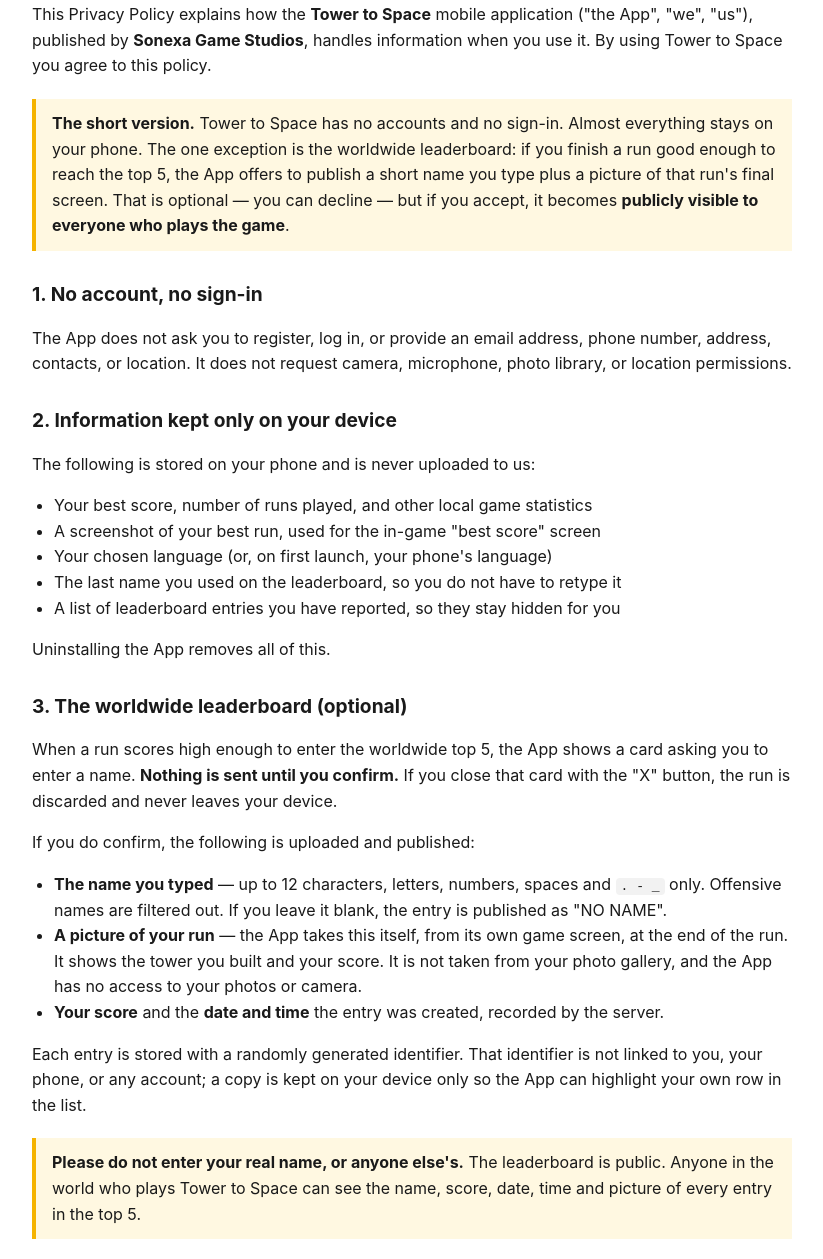
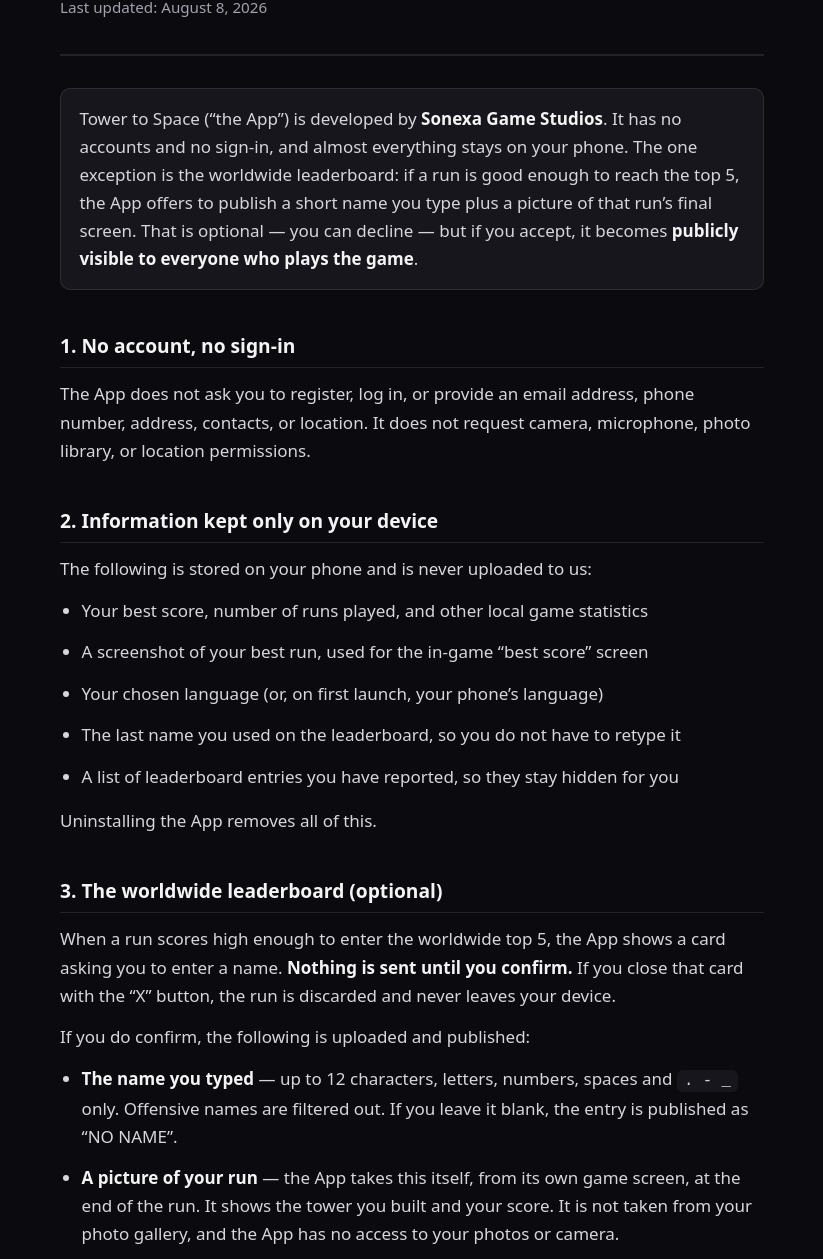
Before and after one commit to Rickc2025/rickc2025.github.io, a plain HTML site: page privacy/tower-to-space/index.html in a window 1280 px wide. Shown: the part 147-1406 px from the top of the page, without its empty margins (228-1051 px from the left). Drawn offline with Linux system fonts and the light colour scheme.

Commit message:
Restyle Tower to Space privacy policy to match the site's dark theme
It was the only policy page still on a light background - the first version
copied styling from an old standalone repo instead of the live site. Now uses
the same shared dark stylesheet as the DrumHit and Wobbins pages, with cyan
as its accent to match the game.

```diff
--- a/privacy/tower-to-space/index.html
+++ b/privacy/tower-to-space/index.html
@@ -1,40 +1,54 @@
-<!DOCTYPE html>
+<!doctype html>
 <html lang="en">
 <head>
 <meta charset="utf-8">
 <meta name="viewport" content="width=device-width, initial-scale=1">
-<title>Tower to Space — Privacy Policy</title>
+<title>Tower to Space &mdash; Privacy Policy | Sonexa Game Studios</title>
+<meta name="description" content="What Tower to Space collects, why, and what you can do about it.">
+<meta name="theme-color" content="#0b0b0f">
+<link rel="icon" href="/favicon.ico" sizes="any">
+<link rel="icon" type="image/png" sizes="96x96" href="/assets/brand/icon-96.png">
+<link rel="apple-touch-icon" href="/assets/brand/apple-touch-icon.png">
 <style>
-  /* Background stated explicitly: with only a dark text colour set, a browser
-     in forced dark mode renders this page dark-on-dark and unreadable. */
-  html { background: #ffffff; }
-  body { font-family: -apple-system, Segoe UI, Roboto, Helvetica, Arial, sans-serif;
-         max-width: 760px; margin: 0 auto; padding: 32px 20px; line-height: 1.6;
-         color: #1a1a1a; background: #ffffff; }
-  h1 { font-size: 1.7rem; margin-bottom: 4px; }
-  h2 { font-size: 1.2rem; margin-top: 28px; }
-  .muted { color: #666; font-size: 0.95rem; }
-  a { color: #1565c0; }
-  ul { padding-left: 22px; }
-  code { background: #f2f2f2; padding: 1px 5px; border-radius: 4px; }
-  .callout { background: #fff8e1; border-left: 4px solid #f5b300; padding: 12px 16px; margin: 20px 0; }
+  /* Self-contained on purpose: must render with zero external requests. */
+  :root { --bg:#0b0b0f; --surface:#16161c; --line:rgba(244,244,245,.1); --text:#f4f4f5; --muted:#a2a2ae; --accent:#4addff; }
+  * { box-sizing:border-box; margin:0; padding:0; }
+  body { background:var(--bg); color:var(--text); font:17px/1.65 system-ui,-apple-system,"Segoe UI",Roboto,Helvetica,Arial,sans-serif; padding:2.5rem 1.25rem 4rem; -webkit-text-size-adjust:100%; }
+  main { max-width:44rem; margin:0 auto; }
+  .home { display:inline-block; margin-bottom:2rem; color:var(--muted); text-decoration:none; font-size:.9rem; letter-spacing:.06em; text-transform:uppercase; }
+  .home:hover { color:var(--accent); }
+  header { border-bottom:2px solid var(--line); padding-bottom:1.25rem; margin-bottom:2rem; }
+  h1 { font-size:1.85rem; line-height:1.2; margin-bottom:.5rem; }
+  h1 em { color:var(--accent); font-style:normal; }
+  .updated { color:var(--muted); font-size:.95rem; }
+  h2 { font-size:1.2rem; margin:2.5rem 0 .75rem; padding-bottom:.35rem; border-bottom:1px solid var(--line); }
+  p, li { margin-bottom:.85rem; color:#d6d6dd; }
+  ul { padding-left:1.35rem; margin-bottom:1rem; }
+  strong { color:var(--text); }
+  a { color:var(--accent); overflow-wrap:anywhere; }
+  code { background:var(--surface); padding:2px 7px; border-radius:6px; font-size:.92em; }
+  .lede { background:var(--surface); border:1px solid var(--line); border-radius:10px; padding:1rem 1.15rem; margin-bottom:.5rem; }
+  .lede p:last-child { margin-bottom:0; }
+  .notice { background:var(--surface); border:1px solid var(--line); border-left:3px solid var(--accent); border-radius:10px; padding:1rem 1.15rem; margin:1.5rem 0; }
+  .notice p:last-child { margin-bottom:0; }
+  footer { margin-top:3rem; padding-top:1.25rem; border-top:1px solid var(--line); color:var(--muted); font-size:.9rem; }
 </style>
 </head>
 <body>
+<main>
+  <a class="home" href="/">&larr; Sonexa Game Studios</a>
+  <header>
+    <h1>Privacy Policy for <em>Tower to Space</em></h1>
+    <p class="updated">Last updated: August 8, 2026</p>
+  </header>
 
-<h1>Privacy Policy for Tower to Space</h1>
-<p class="muted">Last updated: August 8, 2026</p>
-
-<p>This Privacy Policy explains how the <strong>Tower to Space</strong> mobile application
-("the App", "we", "us"), published by <strong>Sonexa Game Studios</strong>, handles
-information when you use it. By using Tower to Space you agree to this policy.</p>
-
-<div class="callout">
-<strong>The short version.</strong> Tower to Space has no accounts and no sign-in. Almost
-everything stays on your phone. The one exception is the worldwide leaderboard: if you
-finish a run good enough to reach the top 5, the App offers to publish a short name you
-type plus a picture of that run's final screen. That is optional — you can decline — but
-if you accept, it becomes <strong>publicly visible to everyone who plays the game</strong>.
+  <div class="lede">
+    <p>Tower to Space (&ldquo;the App&rdquo;) is developed by <strong>Sonexa Game Studios</strong>.
+    It has no accounts and no sign-in, and almost everything stays on your phone. The one
+    exception is the worldwide leaderboard: if a run is good enough to reach the top 5, the
+    App offers to publish a short name you type plus a picture of that run&rsquo;s final
+    screen. That is optional &mdash; you can decline &mdash; but if you accept, it becomes
+    <strong>publicly visible to everyone who plays the game</strong>.</p>
   </div>
 
   <h2>1. No account, no sign-in</h2>
@@ -46,8 +60,8 @@
   <p>The following is stored on your phone and is never uploaded to us:</p>
   <ul>
     <li>Your best score, number of runs played, and other local game statistics</li>
-  <li>A screenshot of your best run, used for the in-game "best score" screen</li>
-  <li>Your chosen language (or, on first launch, your phone's language)</li>
+    <li>A screenshot of your best run, used for the in-game &ldquo;best score&rdquo; screen</li>
+    <li>Your chosen language (or, on first launch, your phone&rsquo;s language)</li>
     <li>The last name you used on the leaderboard, so you do not have to retype it</li>
     <li>A list of leaderboard entries you have reported, so they stay hidden for you</li>
   </ul>
@@ -56,16 +70,17 @@
   <h2>3. The worldwide leaderboard (optional)</h2>
   <p>When a run scores high enough to enter the worldwide top 5, the App shows a card asking
   you to enter a name. <strong>Nothing is sent until you confirm.</strong> If you close that
-card with the "X" button, the run is discarded and never leaves your device.</p>
+  card with the &ldquo;X&rdquo; button, the run is discarded and never leaves your device.</p>
 
   <p>If you do confirm, the following is uploaded and published:</p>
   <ul>
-  <li><strong>The name you typed</strong> — up to 12 characters, letters, numbers, spaces
-  and <code>. - _</code> only. Offensive names are filtered out. If you leave it blank, the
-  entry is published as "NO NAME".</li>
-  <li><strong>A picture of your run</strong> — the App takes this itself, from its own game
-  screen, at the end of the run. It shows the tower you built and your score. It is not
-  taken from your photo gallery, and the App has no access to your photos or camera.</li>
+    <li><strong>The name you typed</strong> &mdash; up to 12 characters, letters, numbers,
+    spaces and <code>. - _</code> only. Offensive names are filtered out. If you leave it
+    blank, the entry is published as &ldquo;NO NAME&rdquo;.</li>
+    <li><strong>A picture of your run</strong> &mdash; the App takes this itself, from its own
+    game screen, at the end of the run. It shows the tower you built and your score. It is
+    not taken from your photo gallery, and the App has no access to your photos or
+    camera.</li>
     <li><strong>Your score</strong> and the <strong>date and time</strong> the entry was
     created, recorded by the server.</li>
   </ul>
@@ -74,34 +89,34 @@
   to you, your phone, or any account; a copy is kept on your device only so the App can
   highlight your own row in the list.</p>
 
-<div class="callout">
-<strong>Please do not enter your real name, or anyone else's.</strong> The leaderboard is
-public. Anyone in the world who plays Tower to Space can see the name, score, date, time
-and picture of every entry in the top 5.
+  <div class="notice">
+    <p><strong>Please do not enter your real name, or anyone else&rsquo;s.</strong> The
+    leaderboard is public. Anyone in the world who plays Tower to Space can see the name,
+    score, date, time and picture of every entry in the top 5.</p>
   </div>
 
   <h2>4. Reporting a leaderboard entry</h2>
   <p>Every leaderboard entry has a <strong>Report</strong> button. Reporting an entry hides it
-on your device immediately and sends us the entry's identifier and the time of the report.
-No information about you is included. Reports can only be written by the App, never read
-back by it.</p>
+  on your device immediately and sends us the entry&rsquo;s identifier and the time of the
+  report. No information about you is included. Reports can only be written by the App, never
+  read back by it.</p>
 
   <h2>5. Where the leaderboard data is stored</h2>
   <p>Leaderboard entries are stored using <strong>Google Firebase (Cloud Firestore)</strong>,
   on Google servers located in the <strong>United States</strong>. If you use the App from
   outside the United States, this means your published entry is transferred there. Data is
-encrypted in transit using HTTPS. See Google's policy:
+  encrypted in transit using HTTPS. See Google&rsquo;s policy:
   <a href="https://policies.google.com/privacy">https://policies.google.com/privacy</a> and
-Firebase's data description:
+  Firebase&rsquo;s data description:
   <a href="https://firebase.google.com/support/privacy">https://firebase.google.com/support/privacy</a>.</p>
 
   <h2>6. Advertising</h2>
   <p>The App shows advertisements through <strong>Google AdMob</strong>. AdMob may collect and
-process data such as your device's advertising identifier (Advertising ID), IP address,
+  process data such as your device&rsquo;s advertising identifier (Advertising ID), IP address,
   general device information, and interactions with ads, in order to show and measure
-advertising. See Google's policy:
+  advertising. See Google&rsquo;s policy:
   <a href="https://policies.google.com/privacy">https://policies.google.com/privacy</a> and
-"How Google uses information from sites or apps that use our services":
+  &ldquo;How Google uses information from sites or apps that use our services&rdquo;:
   <a href="https://policies.google.com/technologies/partner-sites">https://policies.google.com/technologies/partner-sites</a>.</p>
 
   <p>You can reset the Advertising ID or limit ad personalisation at any time in your device
@@ -110,10 +125,10 @@
 
   <h2>7. How the data is used</h2>
   <p>The name, picture, score and timestamp you publish are used for one purpose only: to
-display the worldwide leaderboard inside the App. We do not use them to build user
-profiles, we do not sell them, and we do not share them with anyone other than the hosting
-provider named above. Data collected by Google through AdMob is used to display and measure
-advertising and to prevent fraud and abuse, in line with Google's own policies.</p>
+  display the worldwide leaderboard inside the App. We do not use them to build user profiles,
+  we do not sell them, and we do not share them with anyone other than the hosting provider
+  named above. Data collected by Google through AdMob is used to display and measure
+  advertising and to prevent fraud and abuse, in line with Google&rsquo;s own policies.</p>
 
   <h2>8. Retention and deletion</h2>
   <p>A published leaderboard entry stays on the board until it is removed by us or pushed off
@@ -122,9 +137,9 @@
   but does not remove an entry you have already published.</p>
 
   <p>If you want an entry removed, email us at the address below with the name, the score, and
-roughly when it was set, and we will delete it — both the entry and its picture. You can
-also use the in-game <strong>Report</strong> button, which hides an entry for you straight
-away and flags it to us.</p>
+  roughly when it was set, and we will delete it &mdash; both the entry and its picture. You
+  can also use the in-game <strong>Report</strong> button, which hides an entry for you
+  straight away and flags it to us.</p>
 
   <h2>9. Children</h2>
   <p>Tower to Space is intended for a general audience and is not directed at children under
@@ -141,7 +156,7 @@
 
   <h2>11. Changes to this policy</h2>
   <p>We may update this Privacy Policy from time to time. Material changes will be reflected
-by updating the "Last updated" date above.</p>
+  by updating the &ldquo;Last updated&rdquo; date above.</p>
 
   <h2>12. Contact</h2>
   <p>If you have any questions about this Privacy Policy, or want a leaderboard entry removed,
@@ -149,5 +164,7 @@
   <br><strong>Sonexa Game Studios</strong>
   <br>Email: <a href="mailto:contact@sonexagamestudios.com">contact@sonexagamestudios.com</a></p>
 
+  <footer>Tower to Space &mdash; Google Play package <code>com.sonexastudios.towertospace</code> &middot; <a href="/">sonexa game studios</a></footer>
+</main>
 </body>
 </html>
```
Lines whose indentation alone changed are shown as unchanged.
